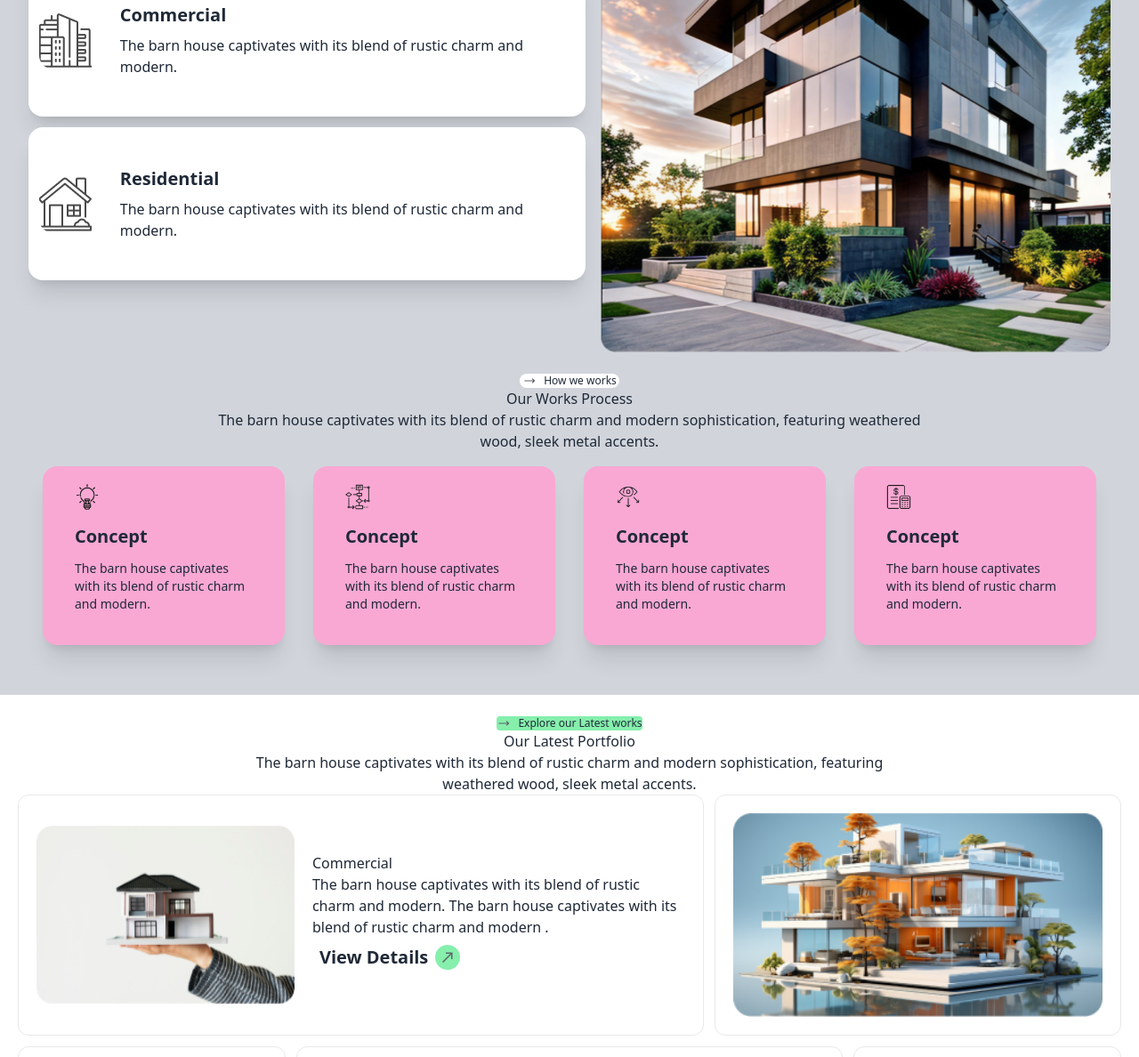
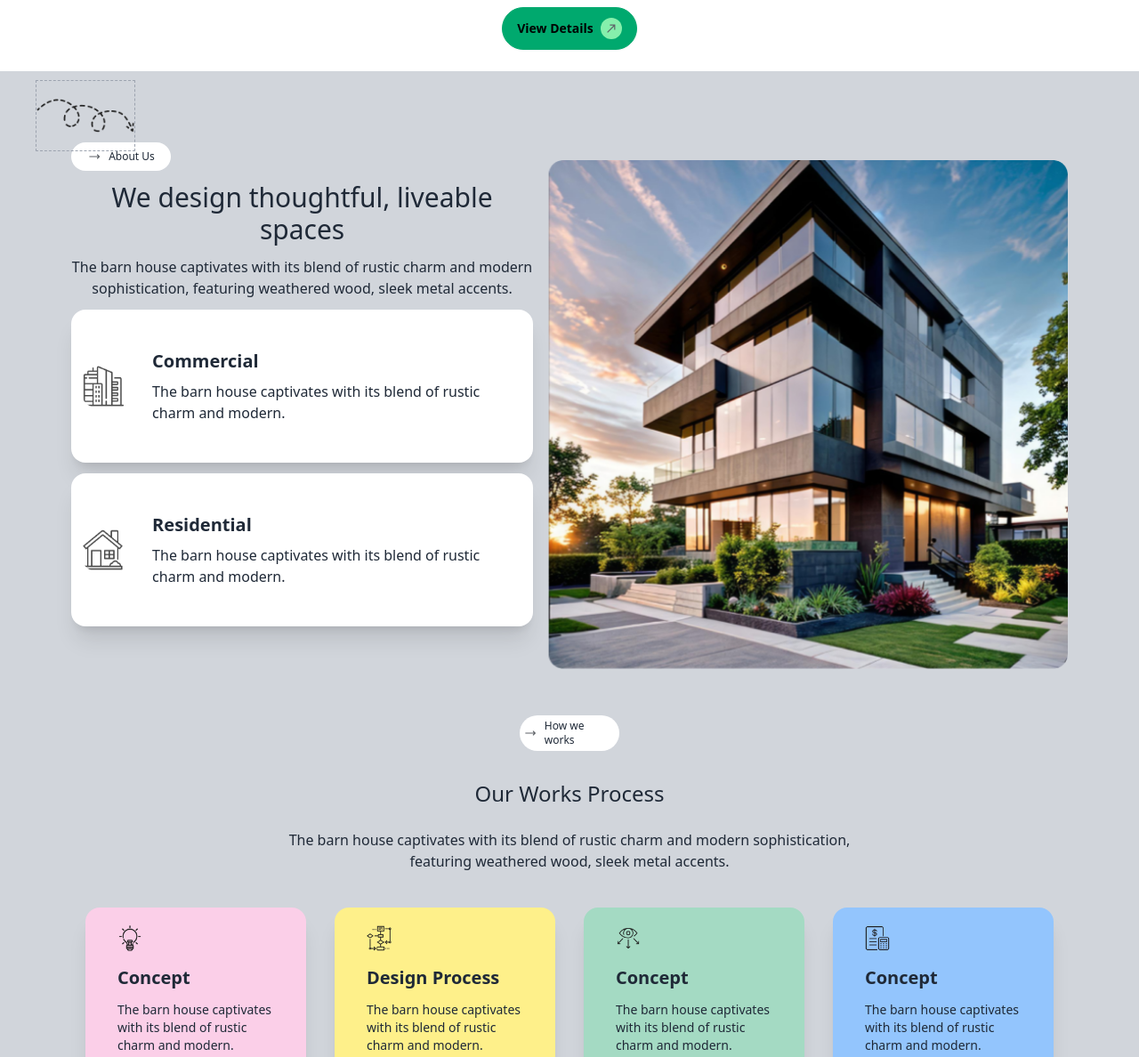
Before and after one commit to abubakar308/my-third-assignment, a plain HTML site: page index.html in a window 1280 px wide. Shown: the part 883-2071 px from the top of the page at 89% size. Drawn offline with nearby package versions, Linux system fonts and the light colour scheme.

Commit message:
card and other part modified

```diff
--- a/index.html
+++ b/index.html
@@ -60,14 +60,14 @@
                 </svg>
               </div>
           </div>
-          <div class="flex justify-center">
-            <img src="assets/banner.png" alt="">
-          </div><b></b>
-            <h1 class="text-center text-6xl font-bold px-8">A barn house of this design has a striking appearance</h1><br>
+          <div class="flex justify-center px-10">
+            <img class="w-4/5" src="assets/banner.png" alt="">
+          </div> <br>
+            <h1 class="text-center text-2xl md:text-6xl font-bold px-11">A barn house of this design has a striking appearance</h1><br>
             <p class="text-center md:px-16">The barn house captivates with its blend of rustic charm and modern sophistication, featuring weathered wood, sleek metal accents, and large windows that flood the space with natural light.</p><br>
             <div class="text-center">
                     <a href="#">
-                        <button class="btn btn-success rounded-3xl">View Details
+                        <button class="btn btn-success w-full md:w-fit rounded-3xl">View Details
                             <div class="bg-green-300 rounded-full p-1" >
                                 <svg xmlns="http://www.w3.org/2000/svg" height="16px" viewBox="0 -960 960 960" width="16px" fill="#5f6368"><path d="m243-192-51-51 429-429H384v-72h360v360h-72v-237L243-192Z"/></svg>
                             </div>
@@ -75,23 +75,25 @@
                     </a>
             </div>
     </header>
-
+    <br>
     <main>
-        <section class="bg-gray-300 px-8 py-10">
-            <div >
-                <img class="absolute left-5 " src="assets/Vector.png" alt="">
+        <section class="bg-gray-300 p-5 md:p-20">
+            <div class="relative">
+                <img class="hidden md:flex absolute top-[-70px] left-[-40px] border w-28 py-5 border-gray-400 border-dashed" src="assets/Vector.png" alt="">
             <div class="md:flex gap-4">
                 <div class=" space-y-3">
-                    <div class="flex items-center justify-center gap-2 bg-white rounded-3xl w-28">
-                        <svg xmlns="http://www.w3.org/2000/svg" height="16px" viewBox="0 -960 960 960" width="16px" fill="#5f6368"><path d="m696-312-51-51 81-81H144v-72h582l-81-81 51-51 168 168-168 168Z"/></svg>
-                        <h4 class="text-xs">About Us</h4>
+                    <div class="flex justify-center md:justify-start">
+                        <div class="flex items-center justify-center gap-2 bg-white rounded-3xl w-28 p-2">
+                            <svg xmlns="http://www.w3.org/2000/svg" height="16px" viewBox="0 -960 960 960" width="16px" fill="#5f6368"><path d="m696-312-51-51 81-81H144v-72h582l-81-81 51-51 168 168-168 168Z"/></svg>
+                            <h4 class="text-xs">About Us</h4>
+                        </div>
                     </div>
-                    <h3>We design thoughtful, liveable spaces</h3>
-                    <p>The barn house captivates with its blend of rustic charm and
+                    <h3 class="text-3xl text-center">We design thoughtful, liveable spaces</h3>
+                    <p class="text-center">The barn house captivates with its blend of rustic charm and
                         modern sophistication, featuring weathered wood, sleek metal accents.</p>
-                        <div class="card card-side p-3 items-start  md:items-center bg-base-100 shadow-xl">
+                        <div class="card card-side p-3  md:items-center bg-base-100 shadow-xl">
                             <figure>
-                              <img class="w-10 md:w-16"
+                              <img class=""
                                 src="assets/commercial.png"
                                 alt="commercial" />
                             </figure>
@@ -100,9 +102,9 @@
                               <p>The barn house captivates with its blend of rustic charm and modern.</p>
                             </div>
                           </div>
-                        <div class="card card-side items-start  md:items-center p-3 bg-base-100 shadow-xl">
+                        <div class="card card-side  md:items-center p-3 bg-base-100 shadow-xl">
                             <figure>
-                              <img class="w-10 md:w-16"
+                              <img class=""
                                 src="assets/residential.png"
                                 alt="commercial" />
                             </figure>
@@ -112,20 +114,20 @@
                             </div>
                           </div>
                 </div>
-                <img src="assets/Rectangle.png" alt="">
+                <img class="w-full my-5 h-56 md:h-auto" src="assets/Rectangle.png" alt="">
             </div>
             </div><br>
             <div class="mx-auto">
-                <div class="flex justify-center">
-                    <div class="flex items-center justify-center gap-2 bg-white rounded-3xl w-28">
+                <div class="flex justify-center p-2">
+                    <div class="flex items-center justify-center gap-2 p-1 bg-white rounded-3xl w-28">
                         <svg xmlns="http://www.w3.org/2000/svg" height="16px" viewBox="0 -960 960 960" width="16px" fill="#5f6368"><path d="m696-312-51-51 81-81H144v-72h582l-81-81 51-51 168 168-168 168Z"/></svg>
                         <h4 class="text-xs">How we works</h4>
                     </div>
-                </div>
-                <h1 class="text-center">Our Works Process</h1>
-                <p class="text-center md:mx-52">The barn house captivates with its blend of rustic charm and modern sophistication, featuring weathered wood, sleek metal accents.</p>
+                </div><br>
+                <h1 class="text-center text-2xl">Our Works Process</h1><br>
+                <p class="text-center md:mx-52">The barn house captivates with its blend of rustic charm and modern sophistication, featuring weathered wood, sleek metal accents.</p><br>
                 <div class=" md:flex">
-                    <div class="card card-compact m-4 p-5 bg-pink-300 w-96 shadow-xl">
+                    <div class="card card-compact m-4 p-5 bg-pink-200 w-auto shadow-xl">
                           <img class="w-7 mx-4"
                             src="assets/concept.png"
                             alt="Shoes" />
@@ -134,16 +136,16 @@
                           <p>The barn house captivates with its blend of rustic charm and modern.</p>
                         </div>
                       </div>
-                    <div class="card card-compact m-4 p-5 bg-pink-300 w-96 shadow-xl">
+                    <div class="card card-compact m-4 p-5 bg-yellow-200 w-auto shadow-xl">
                           <img class="w-7 mx-4"
                             src="assets/flow-chart.png"
                             alt="Shoes" />
                         <div class="card-body">
-                          <h2 class="card-title">Concept</h2>
+                          <h2 class="card-title">Design Process</h2>
                           <p>The barn house captivates with its blend of rustic charm and modern.</p>
                         </div>
                       </div>
-                    <div class="card card-compact m-4 p-5 bg-pink-300 w-96 shadow-xl">
+                    <div class="card card-compact m-4 p-5 bg-[rgb(164,218,195)] w-auto shadow-xl">
                           <img class="w-7 mx-4"
                             src="assets/vision.png"
                             alt="Shoes" />
@@ -152,7 +154,7 @@
                           <p>The barn house captivates with its blend of rustic charm and modern.</p>
                         </div>
                       </div>
-                    <div class="card card-compact m-4 p-5 bg-pink-300 w-96 shadow-xl">
+                    <div class="card card-compact m-4 p-5 bg-blue-300 w-auto shadow-xl">
                           <img class="w-7 mx-4"
                             src="assets/budget-planning.png"
                             alt="Shoes" />
@@ -167,22 +169,22 @@
         <section>
             <div class="mx-5 md:px-20">
                 <div class="flex justify-center">
-                    <div class="flex items-center justify-center gap-2 bg-green-300 rounded">
+                    <div class="flex items-center justify-center gap-2 p-2 bg-[rgba(171,239,95,0.2)] rounded-3xl">
                         <svg xmlns="http://www.w3.org/2000/svg" height="16px" viewBox="0 -960 960 960" width="16px" fill="#5f6368"><path d="m696-312-51-51 81-81H144v-72h582l-81-81 51-51 168 168-168 168Z"/></svg>
                         <h4 class="text-xs">Explore our Latest works</h4>
                     </div>
-                </div>
-                <h1 class="text-center">Our Latest Portfolio</h1>
+                </div><br>
+                <h1 class="text-center text-3xl font-bold">Our Latest Portfolio</h1><br>
                 <p class="text-center md:px-40">The barn house captivates with its blend of rustic charm and modern sophistication, featuring weathered wood, sleek metal accents.</p>
-            </div>
+            </div><br>
             <div class="grid grid-cols-1 mx-5 md:grid-cols-8 gap-3">
                 <div class="border rounded-xl p-5 border-[rgb(233,233,233)] md:flex justify-center gap-5 items-center md:col-span-5">
                     <div class="w-full">
                         <img class="w-full" src="assets/img1.png" alt="">
-                    </div>
+                    </div><br>
                     <div>
-                        <h1>Commercial</h1>
-                        <p>The barn house captivates with its blend of rustic charm and modern. The barn house captivates with its blend of rustic charm and modern .</p>
+                        <h1 class="text-xl">Commercial</h1><br>
+                        <p>The barn house captivates with its blend of rustic charm and modern. The barn house captivates with its blend of rustic charm and modern .</p><br>
                         <div class="">
                             <a class="flex gap-2 p-2 " href="#">
                                 <h2 class="text-xl font-bold">View Details</h2>
@@ -203,9 +205,9 @@
                     <div class="w-full">
                         <img class="w-full" src="assets/img4.png" alt="">
                     </div>
-                    <div>
-                        <h1>Commercial</h1>
-                        <p>The barn house captivates with its blend of rustic charm and modern. The barn house captivates with its blend of rustic charm and modern .</p>
+                    <div><br>
+                        <h1 class="text-xl">Commercial</h1><br>
+                        <p>The barn house captivates with its blend of rustic charm and modern. The barn house captivates with its blend of rustic charm and modern .</p><br>
                         <div class="">
                             <a class="flex gap-2 p-2 " href="#">
                                 <h2 class="text-xl font-bold">View Details</h2>
```
